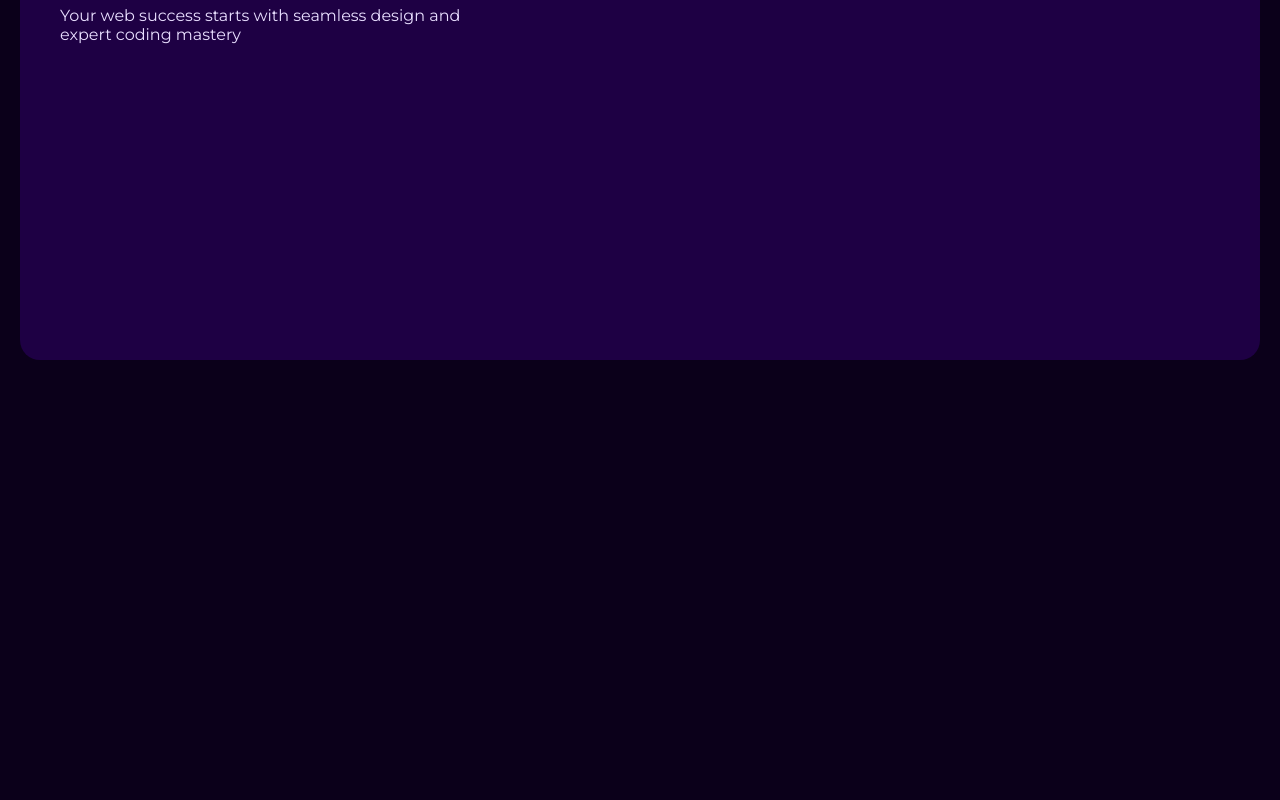
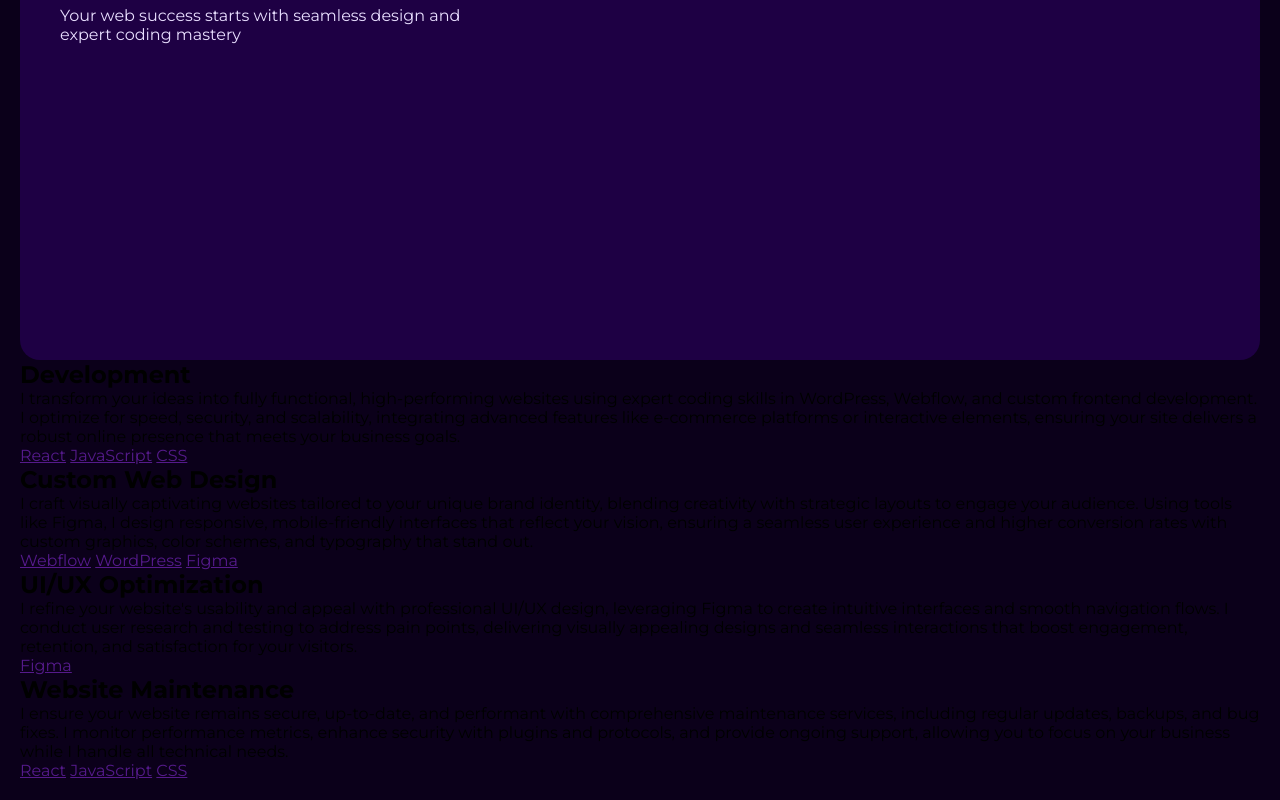
Before and after one commit to Adebayorr/RaheemStudio, a plain HTML site: page index.html in a window 1280 px wide. Shown: the part 382-1182 px from the top of the page. Before the commit the page ends 800 px from the top, so only its background shows below. Drawn offline with Linux system fonts and the light colour scheme.

Commit message:
Add services boiler to index.html

```diff
--- a/index.html
+++ b/index.html
@@ -47,6 +47,45 @@
             <h1 class="hero-title"><span class="gradient-title">Seemless</span> design <span class="gradient-title">flawless</span> code</h1>
             <p class="hero-subtitle">Your web success starts with seamless design and expert coding mastery</p>
         </section>
+
+        <section class="services">
+            <div class="service">
+                <h2>Development</h2>
+                <p>
+                    I transform your ideas into fully functional, high-performing websites using expert coding skills in WordPress, Webflow, and custom frontend development. I optimize for speed, security, and scalability, integrating advanced features like e-commerce platforms or interactive elements, ensuring your site delivers a robust online presence that meets your business goals.
+                </p>
+                <a href="" class="stacks">React</a>
+                <a href="" class="stacks">JavaScript</a>
+                <a href="" class="stacks">CSS</a>
+            </div>
+            <div class="service">
+                <h2>Custom Web Design</h2>
+                <p>
+                    I craft visually captivating websites tailored to your unique brand identity, blending creativity with strategic layouts to engage your audience. Using tools like Figma, I design responsive, mobile-friendly interfaces that reflect your vision, ensuring a seamless user experience and higher conversion rates with custom graphics, color schemes, and typography that stand out.
+                </p>
+                <a href="" class="stacks">Webflow</a>
+                <a href="" class="stacks">WordPress</a>
+                <a href="" class="stacks">Figma</a>
+            </div>
+            <div class="service">
+                <h2>UI/UX Optimization</h2>
+                <p>
+                     I refine your website's usability and appeal with professional UI/UX design, leveraging Figma to create intuitive interfaces and smooth navigation flows. I conduct user research and testing to address pain points, delivering visually appealing designs and seamless interactions that boost engagement, retention, and satisfaction for your visitors.
+                </p>
+                <a href="" class="stacks">Figma</a>
+                <!-- <a href="" class="stacks">JavaScript</a>
+                <a href="" class="stacks">CSS</a> -->
+            </div>
+            <div class="service">
+                <h2>Website Maintenance</h2>
+                <p>
+                    I ensure your website remains secure, up-to-date, and performant with comprehensive maintenance services, including regular updates, backups, and bug fixes. I monitor performance metrics, enhance security with plugins and protocols, and provide ongoing support, allowing you to focus on your business while I handle all technical needs.
+                </p>
+                <a href="" class="stacks">React</a>
+                <a href="" class="stacks">JavaScript</a>
+                <a href="" class="stacks">CSS</a>
+            </div>
+        </section>
     </main>
 </body>
 </html>
```
